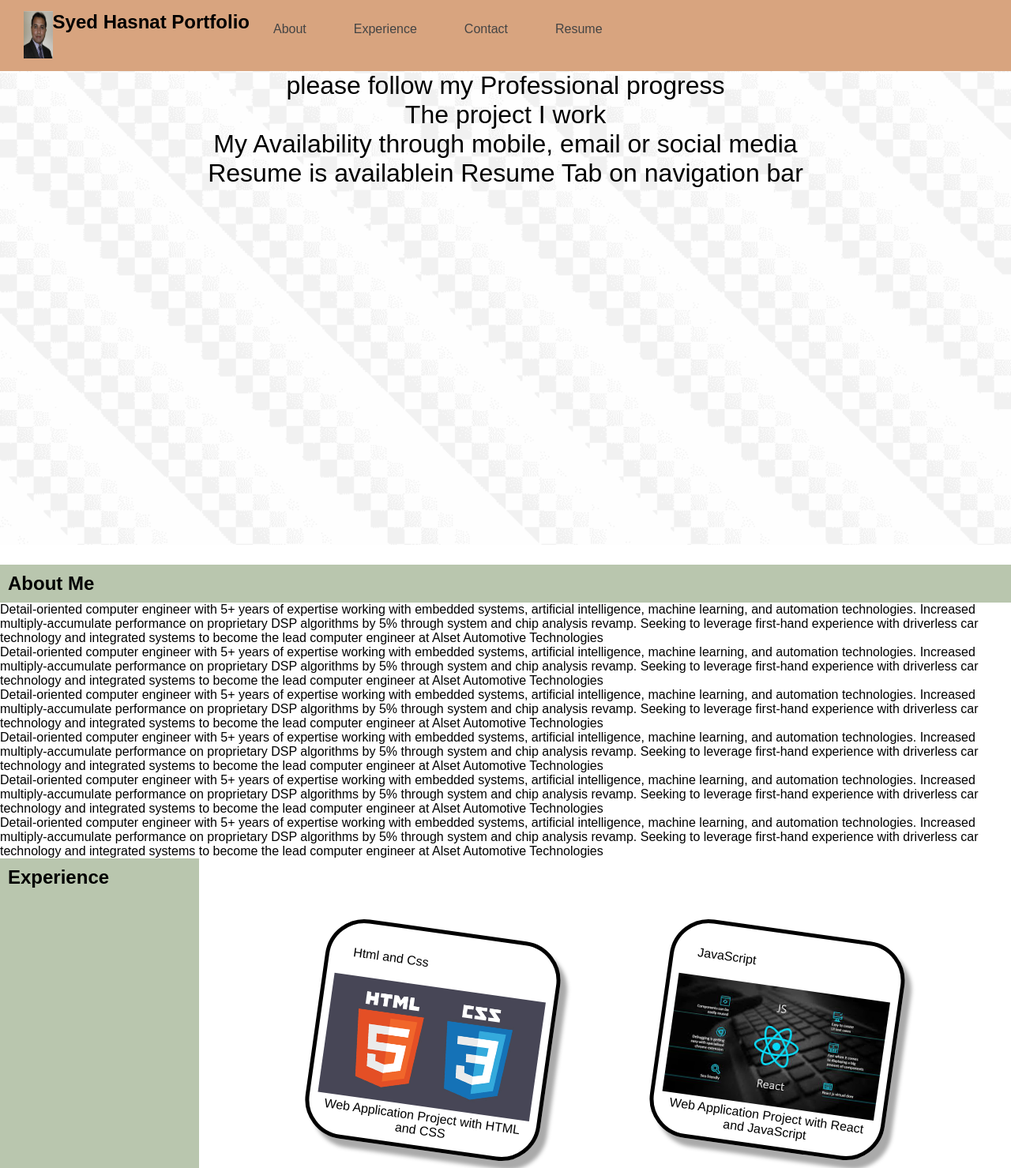
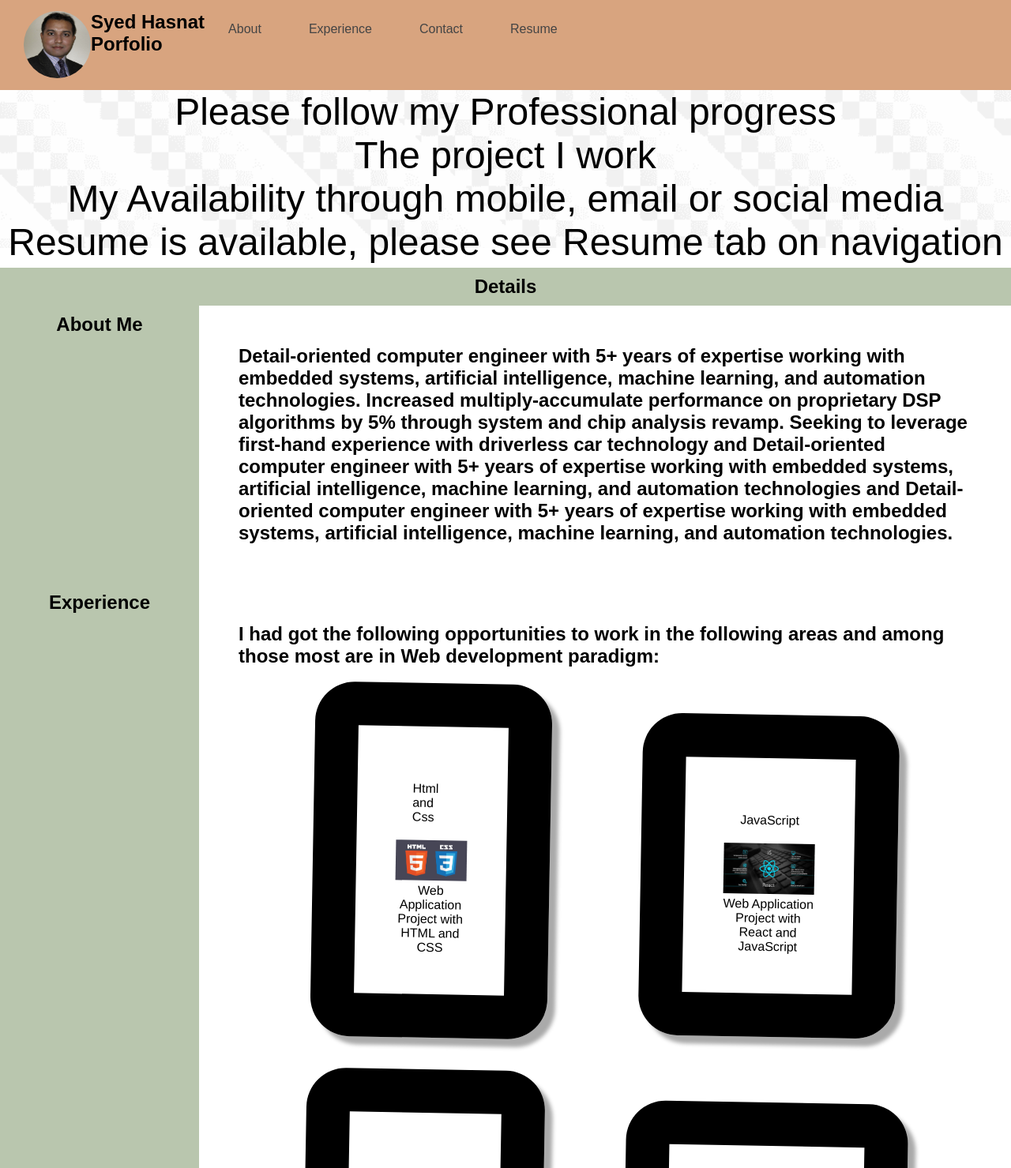
Before and after one commit to sahasnat/Week_2_Homework, a plain HTML site: page index.html in a window 1280 px wide. Shown: the top 1479 px of the page at 79% size. Drawn offline with Linux system fonts and the light colour scheme; files whose address does not match are found by name.

Commit message:
add changes

```diff
--- a/Assets/CSS/style.css
+++ b/Assets/CSS/style.css
@@ -41,7 +41,7 @@ nav img {
 }
 
 .picture {
-    height: 600px;
+    height: 200px;
     width: 100%;
     margin-bottom: 25px;
     background-image: url("../images/patterns-white-diagonal.png");
@@ -51,14 +51,16 @@ nav img {
 
 .pic {
 
-    height: 60px;
-    width: 3%;
-    margin-bottom: 2px;
+    height: 85px;
+    width: 85px;
+    border-radius: 50px;
+    margin-bottom: 1px;
 }
 
 .picture p {
     text-align: center;
-    font-size: 200%;
+    font-size: 300%;
+
   }
 
   main {
@@ -71,7 +73,7 @@ nav img {
     flex: 1;
     background-color: #b9c6ae;
     padding: 10px;
-    text-align: left;
+    text-align: center;
   }
   .ExperienceCard {
     flex: 4;
@@ -79,20 +81,22 @@ nav img {
     padding: 50px;
     display: flex;
     flex-wrap: wrap;
+    text-size-adjust: auto;
     justify-content: space-evenly;
-    align-items: flex-start;
+    align-items: flex-end;
+
   }
 
   /* Added rotation, box-shadow, border-radius */
   .card {
     border-style: solid;
-    border-width: 5px;
+    border-width: 55px;
     border-radius: 50px;
-    padding: 10px;
+    padding: 50px;
     flex: 0 0 300px;
-    transform: rotate(8deg);
+    transform: rotate(1deg);
     box-shadow: 10px 10px 5px #aaaaaa;
-    margin: 40px;
+    margin: 20px;
   }
 
   .card:hover {
--- a/index.html
+++ b/index.html
@@ -13,23 +13,20 @@
 
         <nav >
         <img class="pic" src="./Assets/images/male-profile.jpg" alt="male-profile" />
-
-           <h1>Syed Hasnat Portfolio</h1>
-
+                <h1>Syed Hasnat <br> Porfolio</h1>
 
             <a href= "#about" class="scroll-link">About</a>
             <a href= "#experience" class="scroll-link">Experience</a>
             <a href= "#contact" class="scroll-link">Contact</a>
             <a href= "#resume" class="scroll-link">Resume</a>
 
-
         </nav>
 
-        <div class="picture" class="banner">
-            <p>please follow my Professional progress</p>
+        <div class="picture">
+            <p>Please follow my Professional progress</p>
             <p>The project I work</p>
             <p>My Availability through mobile, email or social media</p>
-            <p>Resume is availablein Resume Tab on navigation bar</p>
+            <p>Resume is available, please see Resume tab on navigation bar</p>
 
         </div>
 
@@ -39,70 +36,46 @@
             <!-- Sidebar -->
 
             <aside>
-                <section id="about" class="section">
-                    <div class="title"></div>
-                    <h2>About Me </h2>
+                <section>
+                    <div>
+                    <h2>Details </h2>
                     </div>
                 </section>
             </aside>
             <div class= "experienceCard">
-                <header> Detail-oriented computer engineer with 5+ years of expertise working with embedded systems,
-                    artificial intelligence, machine learning, and automation technologies.
-                    Increased multiply-accumulate performance on proprietary DSP algorithms by 5% through system and chip analysis revamp.
-                    Seeking to leverage first-hand experience with driverless car technology and
-                    integrated systems to become the lead computer engineer at Alset Automotive Technologies
-
-                    <div>
-                        Detail-oriented computer engineer with 5+ years of expertise working with embedded systems,
-                        artificial intelligence, machine learning, and automation technologies.
-                        Increased multiply-accumulate performance on proprietary DSP algorithms by 5% through system and chip analysis revamp.
-                        Seeking to leverage first-hand experience with driverless car technology and
-                        integrated systems to become the lead computer engineer at Alset Automotive Technologies
-                    </div>
-
-
-                    <div>
-                        Detail-oriented computer engineer with 5+ years of expertise working with embedded systems,
-                        artificial intelligence, machine learning, and automation technologies.
-                        Increased multiply-accumulate performance on proprietary DSP algorithms by 5% through system and chip analysis revamp.
-                        Seeking to leverage first-hand experience with driverless car technology and
-                        integrated systems to become the lead computer engineer at Alset Automotive Technologies
-                    </div>
-
-                    <div>
-                        Detail-oriented computer engineer with 5+ years of expertise working with embedded systems,
-                        artificial intelligence, machine learning, and automation technologies.
-                        Increased multiply-accumulate performance on proprietary DSP algorithms by 5% through system and chip analysis revamp.
-                        Seeking to leverage first-hand experience with driverless car technology and
-                        integrated systems to become the lead computer engineer at Alset Automotive Technologies
-                    </div>
-
-                    <div>
-                        Detail-oriented computer engineer with 5+ years of expertise working with embedded systems,
-                        artificial intelligence, machine learning, and automation technologies.
-                        Increased multiply-accumulate performance on proprietary DSP algorithms by 5% through system and chip analysis revamp.
-                        Seeking to leverage first-hand experience with driverless car technology and
-                        integrated systems to become the lead computer engineer at Alset Automotive Technologies
-                    </div>
-
-                    <div>
-                        Detail-oriented computer engineer with 5+ years of expertise working with embedded systems,
-                        artificial intelligence, machine learning, and automation technologies.
-                        Increased multiply-accumulate performance on proprietary DSP algorithms by 5% through system and chip analysis revamp.
-                        Seeking to leverage first-hand experience with driverless car technology and
-                        integrated systems to become the lead computer engineer at Alset Automotive Technologies
-                    </div>
-
                 </header>
 
             </div>
+            </main>
+            <main>
+                <aside>
+                    <section id="about" class="section">
+                        <div class="title">
+                        <h2>About Me</h2>
+                        </div>
+                    </section>
+                </aside>
+                <div class= 'ExperienceCard'>
+
+                <h2>
+                    Detail-oriented computer engineer with 5+ years of expertise working with embedded systems,
+                    artificial intelligence, machine learning, and automation technologies.
+                    Increased multiply-accumulate performance on proprietary DSP algorithms by 5% through system and chip analysis revamp.
+                    Seeking to leverage first-hand experience with driverless car technology and Detail-oriented computer engineer with 5+ years of expertise working with embedded systems,
+                    artificial intelligence, machine learning, and automation technologies and Detail-oriented computer engineer with 5+ years of expertise working with embedded systems,
+                    artificial intelligence, machine learning, and automation technologies.
+
+                </h2>
+
+                </div>
+
             </main>
 
         <main>
             <!-- Sidebar -->
             <aside>
                 <section id="experience" class="section">
-                    <div class="title"></div>
+                    <div class="title">
                     <h2>Experience </h2>
                     </div>
                 </section>
@@ -110,6 +83,7 @@
 
             <!-- Experience Card -->
             <div class= "ExperienceCard">
+                <h2>I had got the following opportunities to work in the following areas and among those most are in Web development paradigm:</h2>
                 <section class= "card">
                     <header>Html and Css</header>
                     <img src="./Assets/images/HTML-CSS.jpg" alt="HTML-CSS" />
@@ -141,27 +115,26 @@
             <!-- Sidebar -->
             <aside>
                 <section id="contact" class="section">
-                    <div class="title"></div>
+                    <div class="title">
                     <h2>Contact Me</h2>
                     </div>
                 </section>
             </aside>
             <!-- Experience Cards -->
             <div class= 'ExperienceCard'>
-                <ul>
+
                     <li><a href= "#">Mobile No: 064.440.1254</a></li>
-                    <li><a href= "#">Email Address: hasnat@live.com.au</a></li>
-                    <li><a href= "#">Github Account: GitHub</a></li>
-                    <li><a href= "#">Twitter Account: Twitter</a></li>
-                    <li><a href= "#">Linkedin Account: Linkedin</a></li>
+                    <li><a href= "mailto:hasnat@live.com.au">Email</a></li>
+                    <li><a href= "https://github.com/sahasnat">Github</a></li>
+                    <li><a href= "https://www.linkedin.com/in/syed-a-hasnat-4a400756/">LinkedIn</a></li>
 
-                </ul>
+
             </div>
         </main>
         <main>
             <aside>
                 <section id="resume" class="section">
-                    <div class="title"></div>
+                    <div class="title">
                     <h2>My Resume</h2>
                     </div>
                 </section>
```
